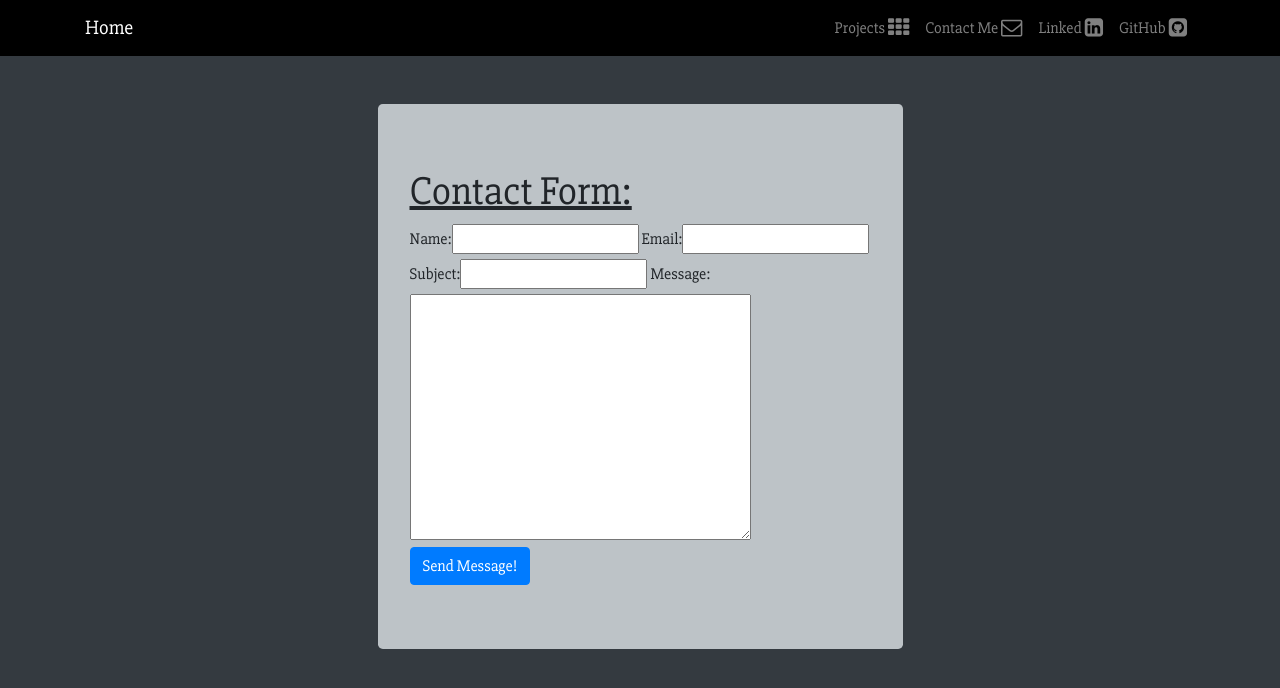
After one commit to jeaviles/my_portfolio_website, a Django app: page /contact/ in a window 1280 px wide. The commit adds this page. Shown: the top 688 px of the page. Run offline with Django 3.2, Linux system fonts and the light colour scheme; some libraries are stand-ins or nearby versions.

Commit message:
added contact form

```diff
--- /dev/null
+++ b/my_portfolio/forms.py
@@ -0,0 +1,7 @@
+from django import forms
+
+class ContactForm(forms.Form):
+    name = forms.CharField()
+    email = forms.EmailField()
+    subject = forms.CharField()
+    message = forms.CharField(widget=forms.Textarea)
--- a/my_portfolio/settings.py
+++ b/my_portfolio/settings.py
@@ -37,6 +37,7 @@ INSTALLED_APPS = [
     'django.contrib.sessions',
     'django.contrib.messages',
     'django.contrib.staticfiles',
+    'bootstrapform',
     'projects.apps.ProjectsConfig',
 ]
 
--- a/my_portfolio/static/base.css
+++ b/my_portfolio/static/base.css
@@ -8,3 +8,7 @@ body{
 .jumbo-bg{
   background-color: #BDC3C7;
 }
+
+hr{
+  background-color: #343a40;
+}
--- a/my_portfolio/templates/base.html
+++ b/my_portfolio/templates/base.html
@@ -7,28 +7,29 @@
     <link rel="stylesheet" href="https://stackpath.bootstrapcdn.com/bootstrap/4.1.3/css/bootstrap.min.css" integrity="sha384-MCw98/SFnGE8fJT3GXwEOngsV7Zt27NXFoaoApmYm81iuXoPkFOJwJ8ERdknLPMO" crossorigin="anonymous">
     <link rel="stylesheet" href="{% static 'base.css' %}">
     <link href="https://fonts.googleapis.com/css?family=Slabo+27px" rel="stylesheet">
+    <link rel="stylesheet" href="https://cdnjs.cloudflare.com/ajax/libs/font-awesome/4.7.0/css/font-awesome.min.css">
   </head>
   <body>
     <header>
       <nav class="navbar navbar-expand-lg navbar-dark customnav">
         <div class="container">
-          <a class="navbar-brand" href="#">Home</a>
-          <button class="navbar-toggler" type="button" data-toggle="collapse" data-target="#navbarNav" aria-controls="navbarNav" aria-expanded="false" aria-label="Toggle navigation">
+          <a class="navbar-brand" href="{% url 'home' %}">Home</a>
+          <button class="navbar-toggler" type="button" data-toggle="collapse" data-target="#navbarSupportedContent" aria-controls="navbarSupportedContent" aria-expanded="false" aria-label="Toggle navigation">
             <span class="navbar-toggler-icon"></span>
           </button>
-          <div class="collapse navbar-collapse" id="navbarNav">
+          <div class="collapse navbar-collapse" id="navbarSupportedContent">
             <ul class="navbar-nav ml-auto">
               <li class="nav-item">
-                <a class="nav-link" href="#">Projects</a>
+                <a class="nav-link" href="{% url 'projects' %}">Projects <span class="fa fa-th fa-lg"></span></a>
               </li>
               <li class="nav-item">
-                <a class="nav-link" href="">Contact Me</a>
+                <a class="nav-link" href="{% url 'contact' %}">Contact Me <span class='fa fa-envelope-o fa-lg'></span></a>
               </li>
               <li class="nav-item">
-                <a class="nav-link" href="https://www.linkedin.com/in/joseph-aviles-78590494">LinkedIn</a></li>
+                <a class="nav-link" href="https://www.linkedin.com/in/joseph-aviles-78590494">Linked <span class="fa fa-linkedin-square fa-lg"></span></a></li>
               </li>
               <li class="nav-item">
-                <a class="nav-link" href="https://github.com/jeaviles">GitHub</a>
+                <a class="nav-link" href="https://github.com/jeaviles">GitHub <span class="fa fa-github-square fa-lg"></a>
               </li>
             </ul>
           </div>
@@ -41,5 +42,7 @@
       {% endblock %}
     </div>
   </body>
+  <script src="https://code.jquery.com/jquery-3.3.1.slim.min.js" integrity="sha384-q8i/X+965DzO0rT7abK41JStQIAqVgRVzpbzo5smXKp4YfRvH+8abtTE1Pi6jizo" crossorigin="anonymous"></script>
+<script src="https://cdnjs.cloudflare.com/ajax/libs/popper.js/1.14.3/umd/popper.min.js" integrity="sha384-ZMP7rVo3mIykV+2+9J3UJ46jBk0WLaUAdn689aCwoqbBJiSnjAK/l8WvCWPIPm49" crossorigin="anonymous"></script>
   <script src="https://stackpath.bootstrapcdn.com/bootstrap/4.1.3/js/bootstrap.min.js" integrity="sha384-ChfqqxuZUCnJSK3+MXmPNIyE6ZbWh2IMqE241rYiqJxyMiZ6OW/JmZQ5stwEULTy" crossorigin="anonymous"></script>
 </html>
--- /dev/null
+++ b/my_portfolio/templates/contact.html
@@ -0,0 +1,20 @@
+{% extends 'base.html' %}
+{% load bootstrap %}
+
+{% block content %}
+<div class="container">
+  <div class="row justify-content-center">
+    <div class="col col-lg-6 col-sm-12">
+      <div class="jumbotron jumbo-bg">
+        <h1><u>Contact Form:</u></h1>
+        <form method="POST">
+          {% csrf_token %}
+          {{ form|bootstrap }}
+          <input type="submit" value="Send Message!" class ="btn btn-primary">
+        </form>
+      </div>
+    </div>
+  </div>
+</div>
+
+{% endblock %}
--- a/my_portfolio/urls.py
+++ b/my_portfolio/urls.py
@@ -14,13 +14,17 @@ Including another URLconf
     2. Add a URL to urlpatterns:  path('blog/', include('blog.urls'))
 """
 from django.contrib import admin
-from django.urls import path
+from django.urls import path,include
 from django.conf import settings
 from django.conf.urls.static import static
 
 from projects.views import HomePageView
+from .views import contact_view,ThankYouPageView
 
 urlpatterns = [
     path('admin/', admin.site.urls),
     path('',HomePageView.as_view(),name='home'),
+    path('contact/',contact_view,name='contact'),
+    path('contact/thankyou/',ThankYouPageView.as_view(),name='thanks'),
+    path('projects/',include('projects.urls')),
 ]+ static(settings.MEDIA_URL, document_root=settings.MEDIA_ROOT)
--- /dev/null
+++ b/my_portfolio/views.py
@@ -0,0 +1,39 @@
+from django.shortcuts import render, redirect, reverse
+from django.conf import settings
+from django.core.mail import send_mail
+from django.template.loader import get_template
+from django.views.generic import TemplateView
+
+from . import forms
+
+def contact_view(request):
+    form = forms.ContactForm()
+
+    if request.method == "POST":
+        form = forms.ContactForm(request.POST)
+
+        if form.is_valid():
+            name = request.POST.get("name")
+            email = request.POST.get("email")
+            message = request.POST.get("message")
+
+            subject = 'Contact Form Received'
+            from_email = settings.DEFAULT_FROM_EMAIL
+            to_email = [settings.DEFAULT_FROM_EMAIL]
+
+            context = {
+                'user': name,
+                'email': email,
+                'message': message
+            }
+
+            contact_message = get_template('contact_message.txt').render(context)
+
+            send_mail(subject,contact_message,from_email,to_email,fail_silently=True)
+            print(context)
+            return redirect('thanks')
+
+    return render(request,'contact.html',{'form':form})
+
+class ThankYouPageView(TemplateView):
+    template_name = 'thanks.html'
--- a/projects/templates/projects/projects_detail.html
+++ b/projects/templates/projects/projects_detail.html
@@ -0,0 +1,4 @@
+{% extends 'base.html' %}
+{% block content %}
+list!
+{% endblock %}
--- a/projects/templates/projects/projects_list.html
+++ b/projects/templates/projects/projects_list.html
@@ -0,0 +1,4 @@
+{% extends 'base.html' %}
+{% block content %}
+list!
+{% endblock %}
--- /dev/null
+++ b/projects/urls.py
@@ -0,0 +1,5 @@
+from django.urls import path
+from .views import HomePageView,ProjectListView
+urlpatterns = [
+    path('',ProjectListView.as_view(),name='projects'),
+]
--- a/projects/views.py
+++ b/projects/views.py
@@ -1,5 +1,8 @@
 from django.shortcuts import render
-from django.views.generic.base import TemplateView
+from django.views.generic import TemplateView,ListView,DetailView
 
 class HomePageView(TemplateView):
     template_name = 'projects/home.html'
+
+class ProjectListView(TemplateView):
+    template_name = 'projects/projects_list.html'
```
Also changed, not shown: my_portfolio/templates/contact_message.txt (added, +11 -0 lines), my_portfolio/templates/thanks.html (added, +12 -0 lines), projects/templates/projects/home.html (+6 -3 lines).
